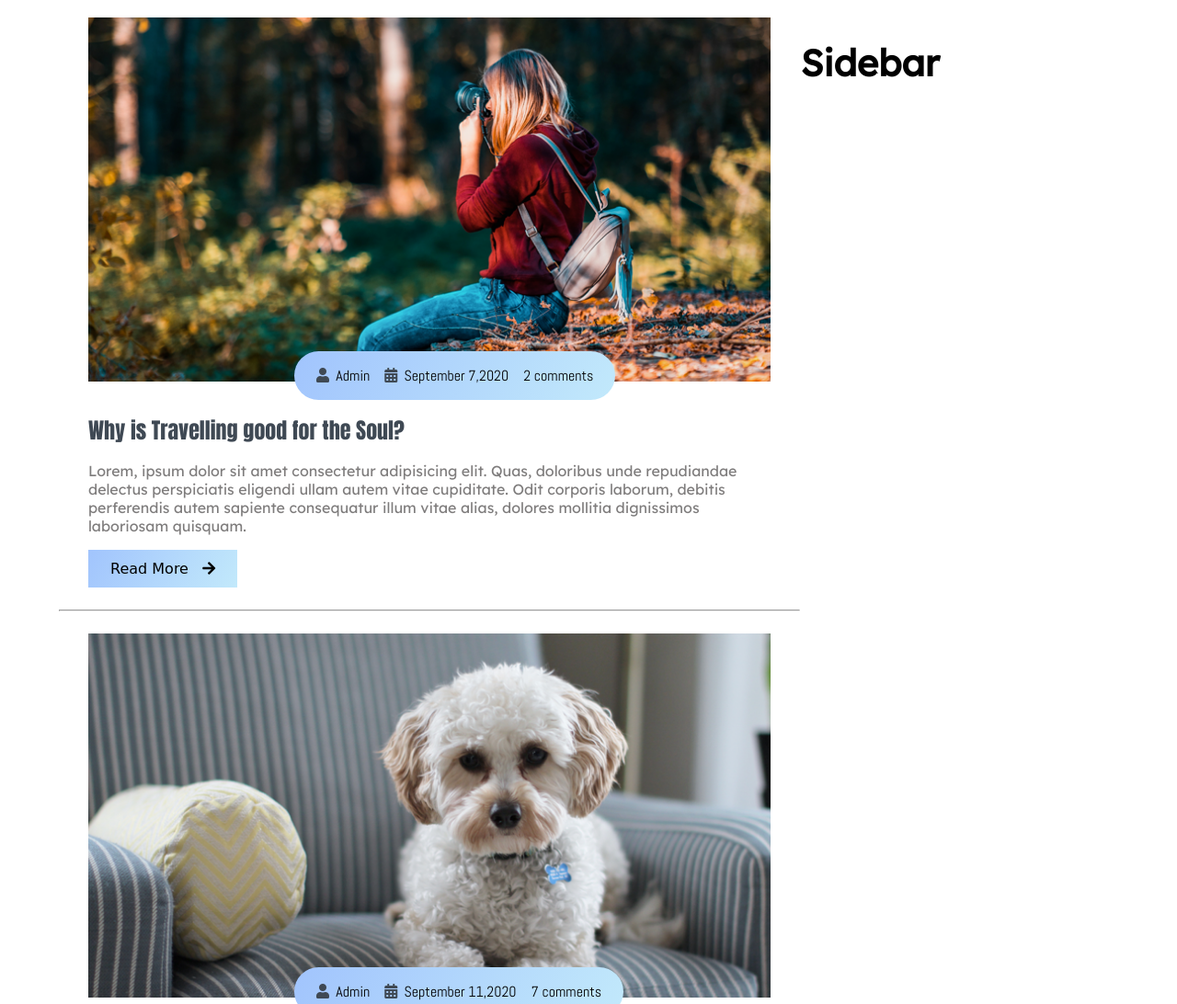
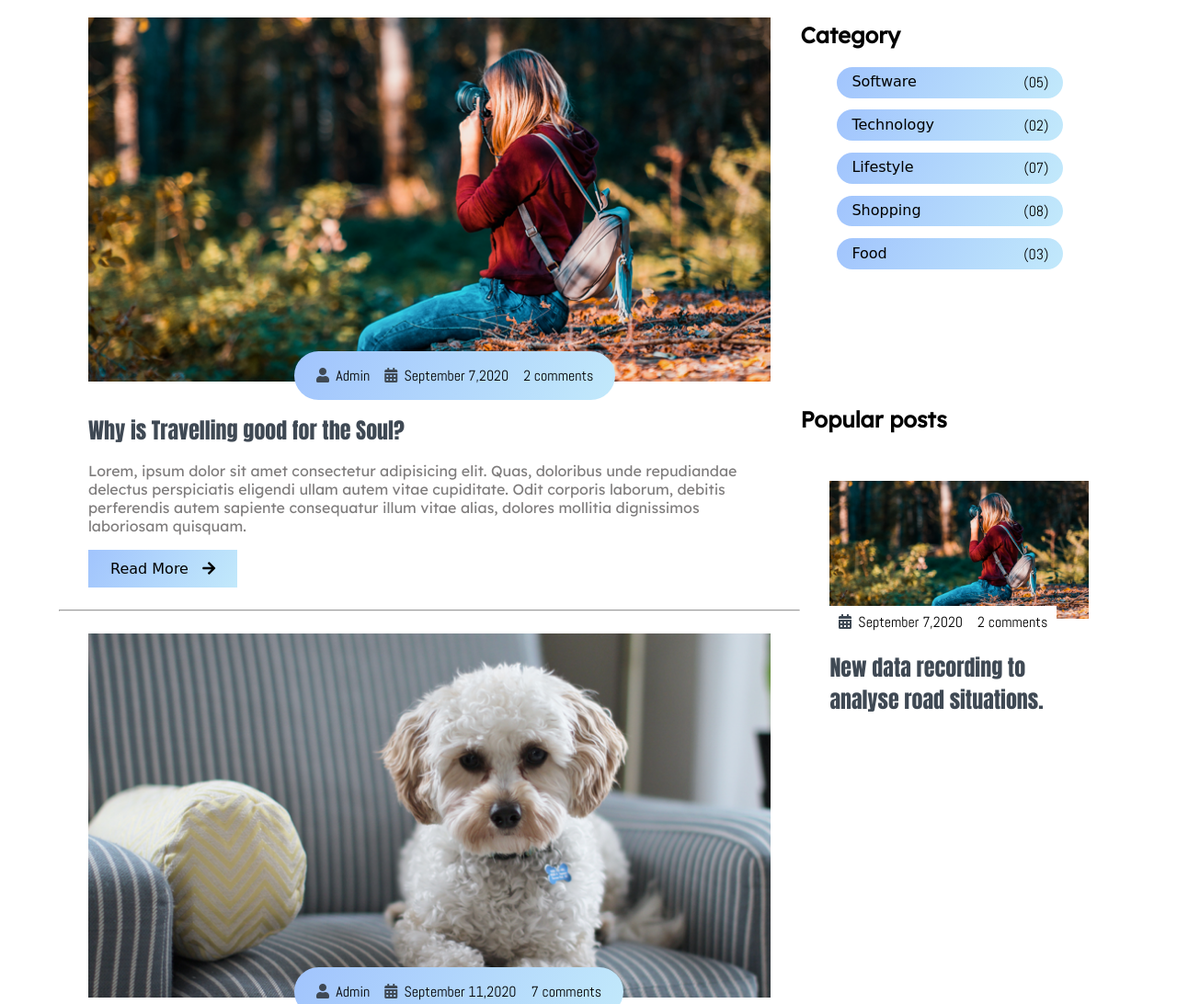
Before and after one commit to shreym3/blogres, a plain HTML site: page index.html in a window 1280 px wide. Shown: the part 1757-2849 px from the top of the page at 92% size. Drawn offline with Linux system fonts and the light colour scheme.

Commit message:
11 sep c2

```diff
--- a/css/style.css
+++ b/css/style.css
@@ -276,8 +276,56 @@ main .site-content .post-content .post-title .post-btn{
     padding: 0.7rem 1.5rem;
     background: var(--sky);
 }
+
+.site-content .pagination{
+    justify-content: center;
+    color: var(--text-gray);
+    margin: 4rem 0;
+}
+.site-content .pagination a{
+    padding: 0.6rem 0.9rem;
+    border-radius: 2rem;
+    margin: 0 0.3rem;
+    font-family: var(--Lexend);
+}
+.site-content .pagination .pages{
+    background: var(--text-gray);
+    color: var(--white);
+}
 /* Site content */
+/* Sidebar */
 
+.site-content > .sidebar .category-list{
+    font-family: var(--Livvica);
+}
+
+.site-content > .sidebar .category-list .list-items{
+    background: var(--sky);
+    padding: .4rem 1rem;
+    margin: .8rem 0;
+    border-radius: 3rem;
+    width: 70%;
+    display: flex;
+    justify-content: space-between;
+}
+.site-content > .sidebar .category-list .list-items a{
+    color: black;
+}
+
+.site-content .sidebar .popular-post .post-content{
+    padding: 1rem 0;
+}
+.site-content .sidebar .popular-post h2{
+    padding-top: 8rem;
+}
+.site-content .sidebar .popular-post .post-info{
+    padding: 0.4rem 0.1rem !important;
+    bottom: 0rem !important;
+    left: 2rem !important;
+    border-radius: 0 !important;
+    background: white !important;
+}
+/* Sidebar */
 /* x   Main content styling   x */
 
 /* viewport less than or equal to 750px */
--- a/index.html
+++ b/index.html
@@ -203,9 +203,58 @@
                         <button class="btn post-btn">Read More &nbsp; <i class="fas fa-arrow-right"></i></button>
                        </div>
                    </div>
+                   <div class="pagination flex-row">
+                       <a href="#"><i class="fas fa-chevron-left"></i></a>
+                       <a href="#" class="pages">1</a>
+                       <a href="#" class="pages">2</a>
+                       <a href="#" class="pages">3</a>
+                       <a href="#"><i class="fas fa-chevron-right"></i></a>
+                   </div>
                </div>
                <aside class="sidebar">
-                   <h1>Sidebar</h1>
+                   <div class="category">
+                       <h2>Category</h2>
+                       <ul class="category-list">
+                            <li class="list-items">
+                                <a href="#">Software</a>
+                                <span>(05)</span>
+                            </li>
+                            <li class="list-items">
+                                <a href="#">Technology</a>
+                                <span>(02)</span>
+                            </li>
+                            <li class="list-items">
+                                <a href="#">Lifestyle</a>
+                                <span>(07)</span>
+                            </li>
+                            <li class="list-items">
+                                <a href="#">Shopping</a>
+                                <span>(08)</span>
+                            </li>
+                            <li class="list-items">
+                                <a href="#">Food</a>
+                                <span>(03)</span>
+                            </li>
+                       </ul>
+                   </div>
+                   <div class="popular-post">
+                       <h2>Popular posts</h2>
+                       <div class="post-content">
+                        <div class="post-image">
+                            <div>
+                                <img src="./assets/Blog-post/blog1.png" class="img" alt="blog-1">
+                            </div>
+                            <div class="post-info flex-row">
+                                <span><i class="fas fa-calendar-alt text-gray"></i>&nbsp;&nbsp;September 7,2020</span>
+                                <span>2 comments</span>
+                            </div>
+                        </div>
+                        <div class="post-title">
+                            <a href="#">New data recording to analyse road situations.</a>
+
+                        </div>
+                    </div>
+                   </div>
                </aside>
            </div>
        </section>
```
